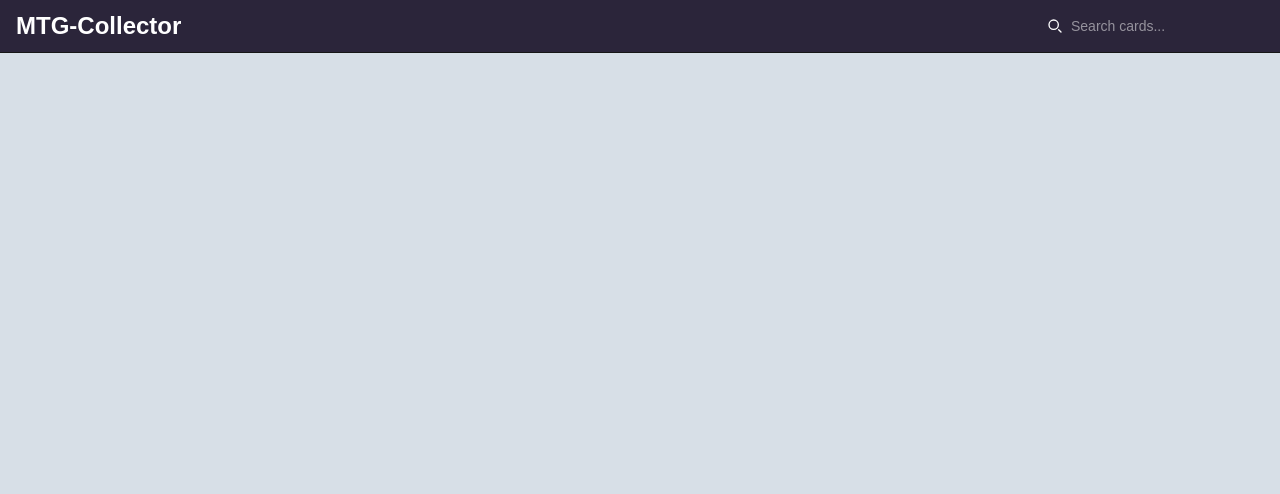
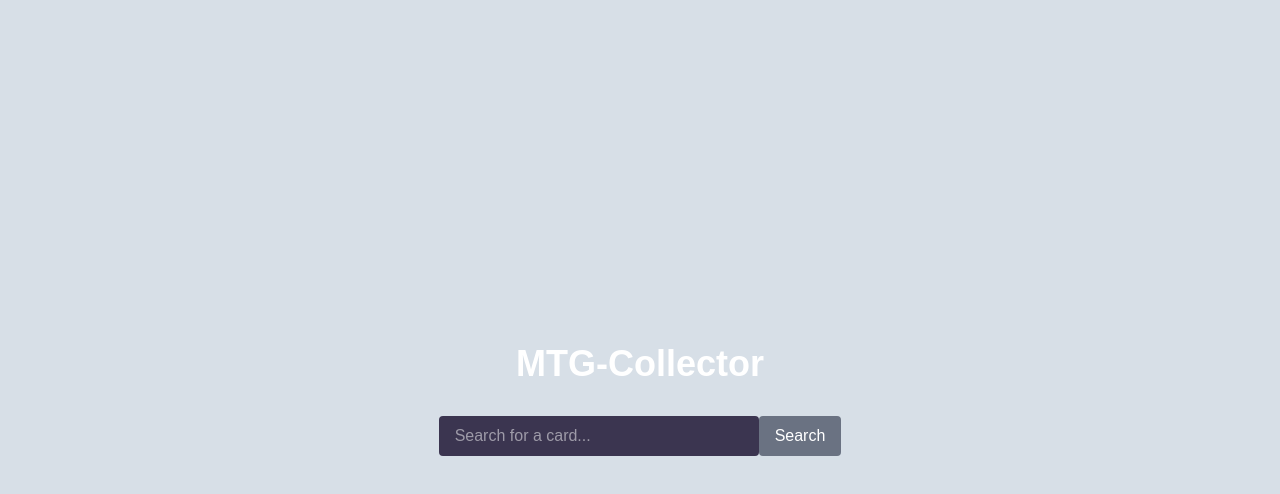
Before and after one commit to jason-saar/mtg-collection, a Next.js app: page / in a window 1280 px wide. Shown: the top 494 px of the page. Built offline with nearby package versions, Linux system fonts and the light colour scheme.

Commit message:
feat: add homepage search, hide navbar on home

```diff
--- a/app/cards/[id]/page.tsx
+++ b/app/cards/[id]/page.tsx
@@ -40,7 +40,7 @@ export default async function CardPage({
 
   return (
     <>
-      <div>
+      <div className="pt-20">
         <DisplayCard card={cardData} />
         <div className="flex justify-center pt-6">
           <CardTable cards={prints} currentCard={cardData}/>
--- a/app/components/Navbar.tsx
+++ b/app/components/Navbar.tsx
@@ -2,12 +2,16 @@
  "use client"
 
  import { useState } from "react"
- import { useRouter } from "next/navigation"
+ import { usePathname, useRouter } from "next/navigation"
  import Link from "next/link"
 
 export default function Navbar() {
   const [query, setQuery] = useState("")
   const router = useRouter()
+  const pathname = usePathname()
+
+  // Skip rendering on homepage
+  if (pathname === "/") return null
 
   function searchHandler(e: React.SubmitEvent) {
     e.preventDefault()
--- a/app/layout.tsx
+++ b/app/layout.tsx
@@ -32,7 +32,7 @@ export default function RootLayout({
     >
       <body className="min-h-full flex flex-col">
         <Navbar />
-        <div className="px-8 py-20 pb-4">
+        <div className="px-8 pb-4">
           {children}
         </div>
       </body>
--- a/app/page.tsx
+++ b/app/page.tsx
@@ -1,38 +1,35 @@
-// https://nextjs.org/docs/app/api-reference/functions/use-search-params
-// https://nextjs.org/docs/app/api-reference/functions/use-router
 "use client"
 
-import { useState, useEffect } from "react"
-import { MappedCard } from "@/lib/mapCard"
-import CardGrid from "./components/CardGrid"
-import { useSearchParams } from "next/navigation"
+import { useState } from "react"
+import { useRouter } from "next/navigation"
+
 
 export default function Home() {
-  const [cards, setCards] = useState<MappedCard[]>([])
-  /*
-   * useSearchParams reads the query from the URL set by Navbar's SearchBar
-   * Navbar lives in layout.tsx and cannot pass state directly to this page
-   */
-  const searchParams = useSearchParams()
-  const query = searchParams.get('q') ?? ""     // null coalesce query for encodeURIComponent
+  const [query, setQuery] = useState("")
+  const router = useRouter()
 
-  useEffect(() => {
-    if (!query) {
-      setCards([])    // clear cards when query is empty
-      return
-    }
+  function searchHandler(e: React.SubmitEvent) {
+    e.preventDefault()
+    if(!query) return
+    router.push(`/search?q=${encodeURIComponent(query)}`)
+  }
 
-    async function fetchCards() {
-      const res = await fetch(`/api/cards/search?q=${encodeURIComponent(query)}`)
-      const data = await res.json()
-      setCards(data)
-    }
-    fetchCards()
-  }, [query])
 
   return (
-    <main>
-      <CardGrid cards={cards} />
+    <main className="flex flex-col items-center justify-center min-h-screen">
+      <h1 className="text-4xl font-bold text-white mb-8">MTG-Collector</h1>
+      <form onSubmit={searchHandler} className="relative">
+        <input
+          type="text"
+          value={query}
+          placeholder="Search for a card..."
+          onChange={(e) => setQuery(e.target.value)}
+          className="px-4 py-2 rounded text-white bg-[#3B3550] outline-none w-80"
+        />
+        <button type="submit" className="px-4 py-2 bg-gray-500 text-white rounded">
+          Search
+        </button>
+      </form>
     </main>
   )
 }
--- a/app/search/page.tsx
+++ b/app/search/page.tsx
@@ -31,7 +31,7 @@ export default function Search() {
   }, [query])
 
   return (
-    <main>
+    <main className="pt-20">
       <CardGrid cards={cards} />
     </main>
   )
```
